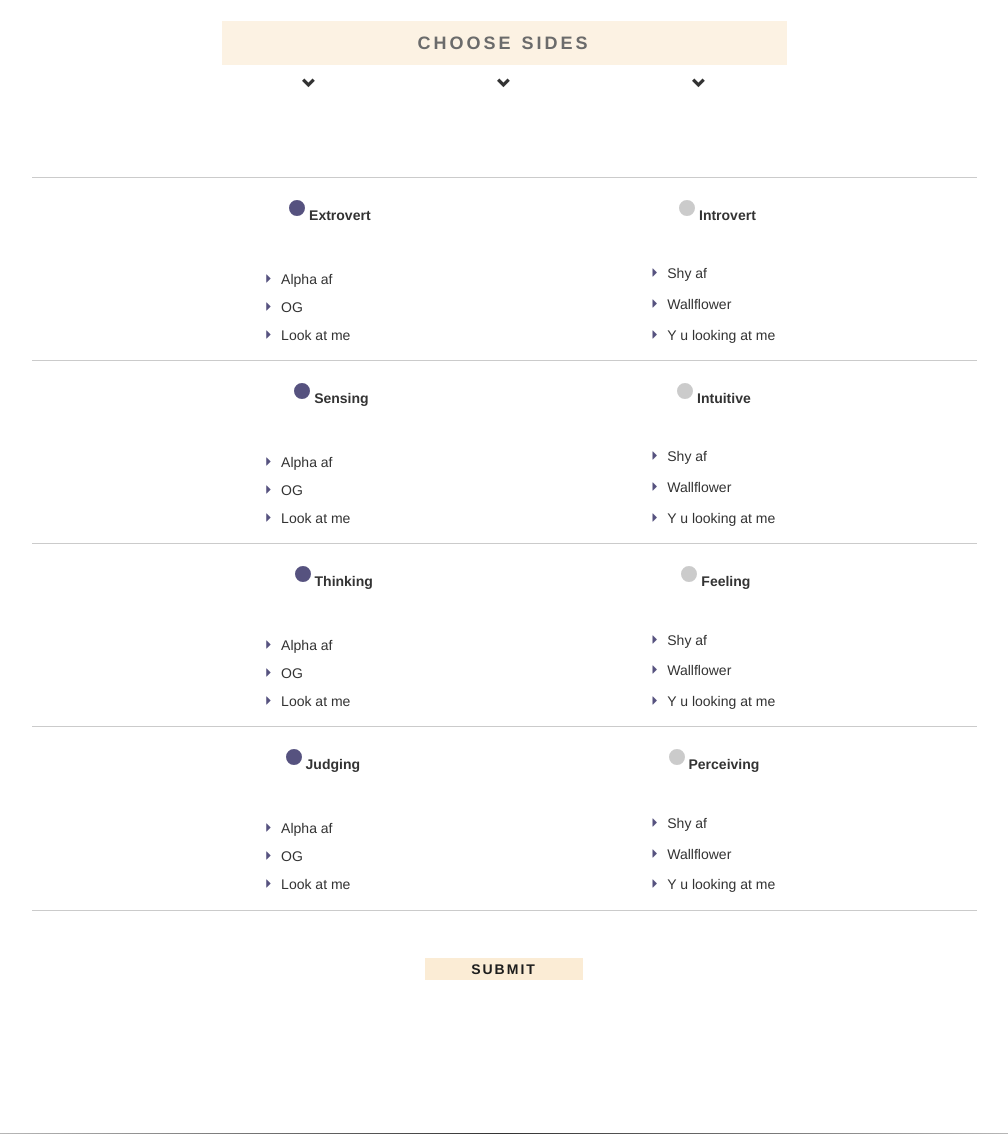
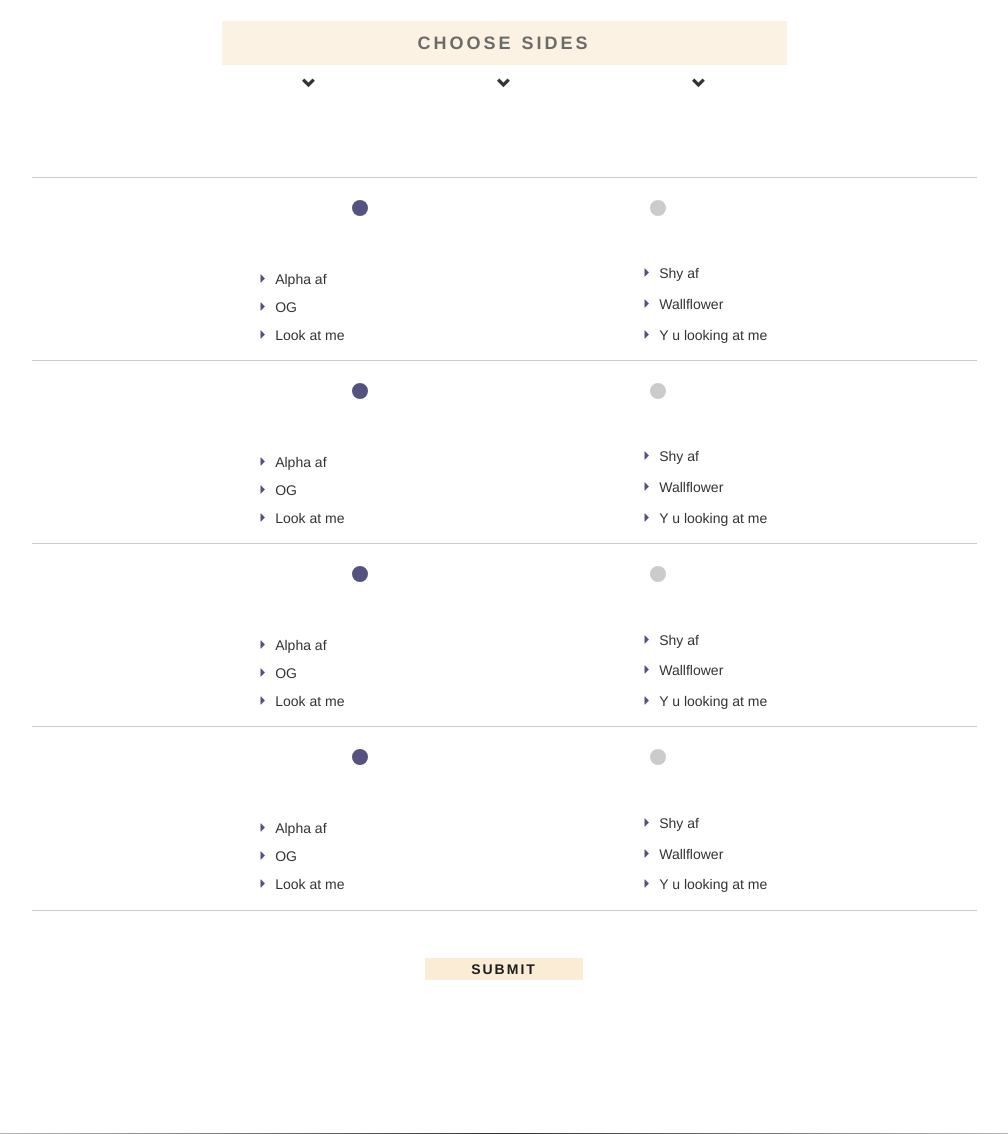
Before and after one commit to JurajMarkesic2/ReccSite, a Django app: page / in a window 1280 px wide, after a click on "TAKE THE TEST". Shown: the part 277-1411 px from the top of the page, without its empty margins (136-1144 px from the left). Run offline with Django 3.2, Linux system fonts and the light colour scheme; some libraries are stand-ins or nearby versions.

Commit message:
Finalizing Layout

```diff
--- a/mysite/general/forms.py
+++ b/mysite/general/forms.py
@@ -2,14 +2,14 @@ from django import forms
 from django.forms.widgets import RadioSelect
 
 class quizForm(forms.Form):
-	firstQ = forms.BooleanField(label='First question',required=False, initial=True,widget=RadioSelect(choices=[(True, 'Extrovert'),
-                                                            (False, 'Introvert')]))
-	secondQ = forms.BooleanField(label='Second question',required=False,initial=True,widget=RadioSelect(choices=[(True, 'Sensing'),
-                                                            (False, 'Intuitive')]))
-	thirdQ = forms.BooleanField(label='Third question',required=False,initial=True,widget=RadioSelect(choices=[(True, 'Thinking'),
-                                                            (False, 'Feeling')]))
-	fourthQ = forms.BooleanField(label='Forth question',required=False,initial=True,widget=RadioSelect(choices=[(True, 'Judging'),
-                                                            (False, 'Perceiving')]))
+	firstQ = forms.BooleanField(label='First question',required=False, initial=True,widget=RadioSelect(choices=[(True, ' '),
+                                                            (False, ' ')]))
+	secondQ = forms.BooleanField(label='Second question',required=False,initial=True,widget=RadioSelect(choices=[(True, ' '),
+                                                            (False, ' ')]))
+	thirdQ = forms.BooleanField(label='Third question',required=False,initial=True,widget=RadioSelect(choices=[(True, ' '),
+                                                            (False, ' ')]))
+	fourthQ = forms.BooleanField(label='Forth question',required=False,initial=True,widget=RadioSelect(choices=[(True, ' '),
+                                                            (False, ' ')]))
 
 
 class ContactForm(forms.Form):
--- a/mysite/general/static/general/css/custom.css
+++ b/mysite/general/static/general/css/custom.css
@@ -68,7 +72,7 @@ form ul {
 form li {
 	margin-top: 2%;
 	margin-bottom: 2%;
-	margin-left: 17%;
+	margin-left: 14%;
 	margin-right: 17%;
 	display: inline-block;
 }
--- a/mysite/general/templates/general/home.html
+++ b/mysite/general/templates/general/home.html
@@ -23,10 +23,6 @@
       document.getElementById(target).classList.add("no-hover");
       document.activeElement.blur();
       document.getElementById(target).setAttribute('disabled', 'disabled');
-
-      /*if (w < 768){
-			document.getElementById(target).setAttribute('style', 'font-size: 2.9vw;');
-		}*/
 	}
 
 </script>
@@ -54,15 +50,15 @@
 
 					<div class="descs">
 						<ul class="traitDesc leftDesc">
-							<li>Alpha af</li>
-							<li>OG</li>
-							<li>Look at me</li>
+							<li class="itemDesc">Alpha af</li>
+							<li class="itemDesc">OG</li>
+							<li class="itemDesc">Look at me</li>
 						</ul>
 
 						<ul class="traitDesc rightDesc">
-							<li>Shy af</li>
-							<li>Wallflower</li>
-							<li>Y u looking at me</li>
+							<li class="itemDesc">Shy af</li>
+							<li class="itemDesc">Wallflower</li>
+							<li class="itemDesc">Y u looking at me</li>
 						</ul>
 					</div>
 
@@ -74,15 +70,15 @@
 
 					<div class="descs">
 						<ul class="traitDesc leftDesc">
-							<li>Alpha af</li>
-							<li>OG</li>
-							<li>Look at me</li>
+							<li class="itemDesc">Alpha af</li>
+							<li class="itemDesc">OG</li>
+							<li class="itemDesc">Look at me</li>
 						</ul>
 
 						<ul class="traitDesc rightDesc">
-							<li>Shy af</li>
-							<li>Wallflower</li>
-							<li>Y u looking at me</li>
+							<li class="itemDesc">Shy af</li>
+							<li class="itemDesc">Wallflower</li>
+							<li class="itemDesc">Y u looking at me</li>
 						</ul>
 					</div>
 
@@ -94,15 +90,15 @@
 
 					<div class="descs">
 						<ul class="traitDesc leftDesc">
-							<li>Alpha af</li>
-							<li>OG</li>
-							<li>Look at me</li>
+							<li class="itemDesc">Alpha af</li>
+							<li class="itemDesc">OG</li>
+							<li class="itemDesc">Look at me</li>
 						</ul>
 
 						<ul class="traitDesc rightDesc">
-							<li>Shy af</li>
-							<li>Wallflower</li>
-							<li>Y u looking at me</li>
+							<li class="itemDesc">Shy af</li>
+							<li class="itemDesc">Wallflower</li>
+							<li class="itemDesc">Y u looking at me</li>
 						</ul>
 					</div>
 
@@ -114,15 +110,15 @@
 
 					<div class="descs">
 						<ul class="traitDesc leftDesc">
-							<li>Alpha af</li>
-							<li>OG</li>
-							<li>Look at me</li>
+							<li class="itemDesc">Alpha af</li>
+							<li class="itemDesc">OG</li>
+							<li class="itemDesc">Look at me</li>
 						</ul>
 
 						<ul class="traitDesc rightDesc">
-							<li>Shy af</li>
-							<li>Wallflower</li>
-							<li>Y u looking at me</li>
+							<li class="itemDesc">Shy af</li>
+							<li class="itemDesc">Wallflower</li>
+							<li class="itemDesc">Y u looking at me</li>
 						</ul>
 					</div>
 
```
Also changed, not shown: other parts of mysite/general/static/general/css/custom.css (+33 -7 lines).
